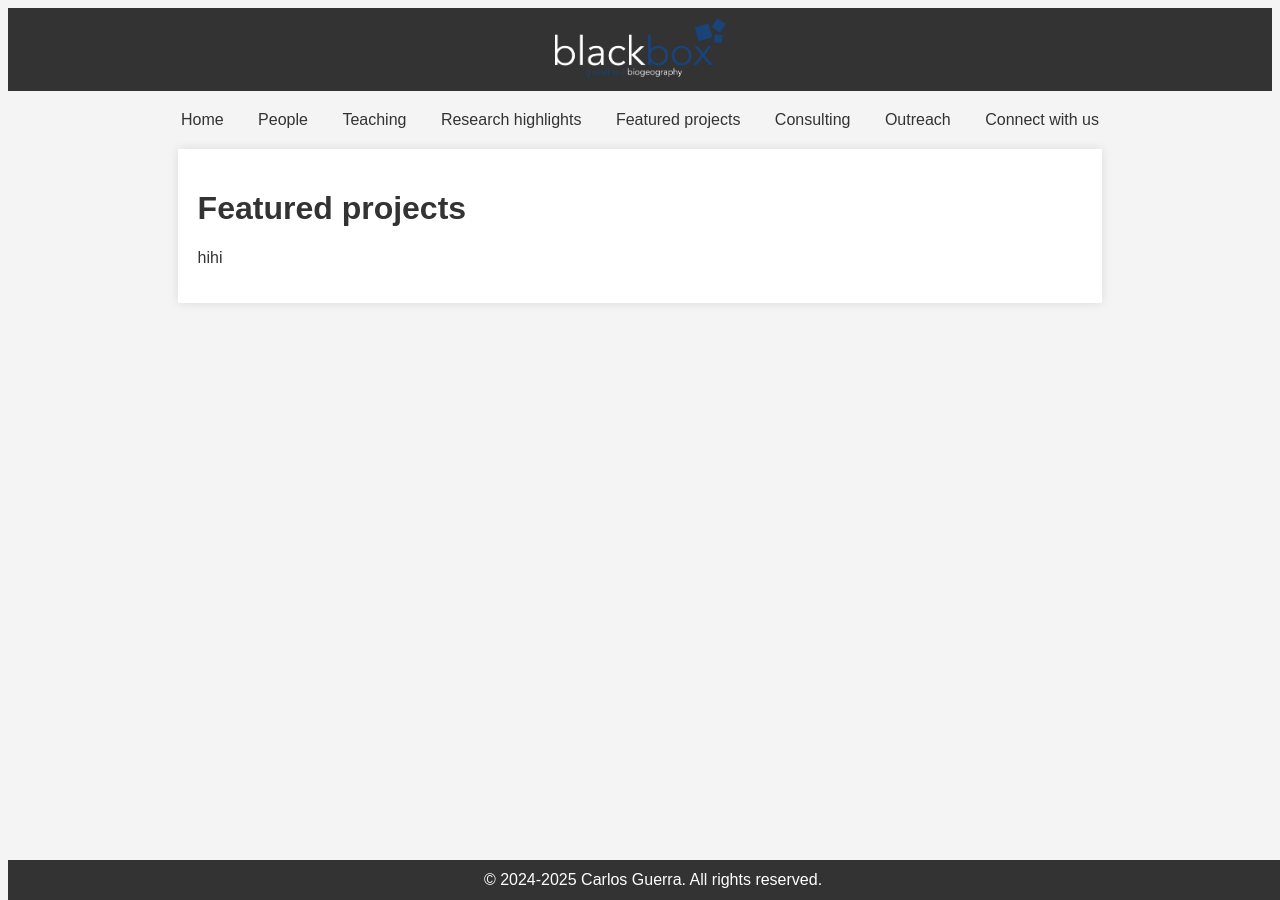
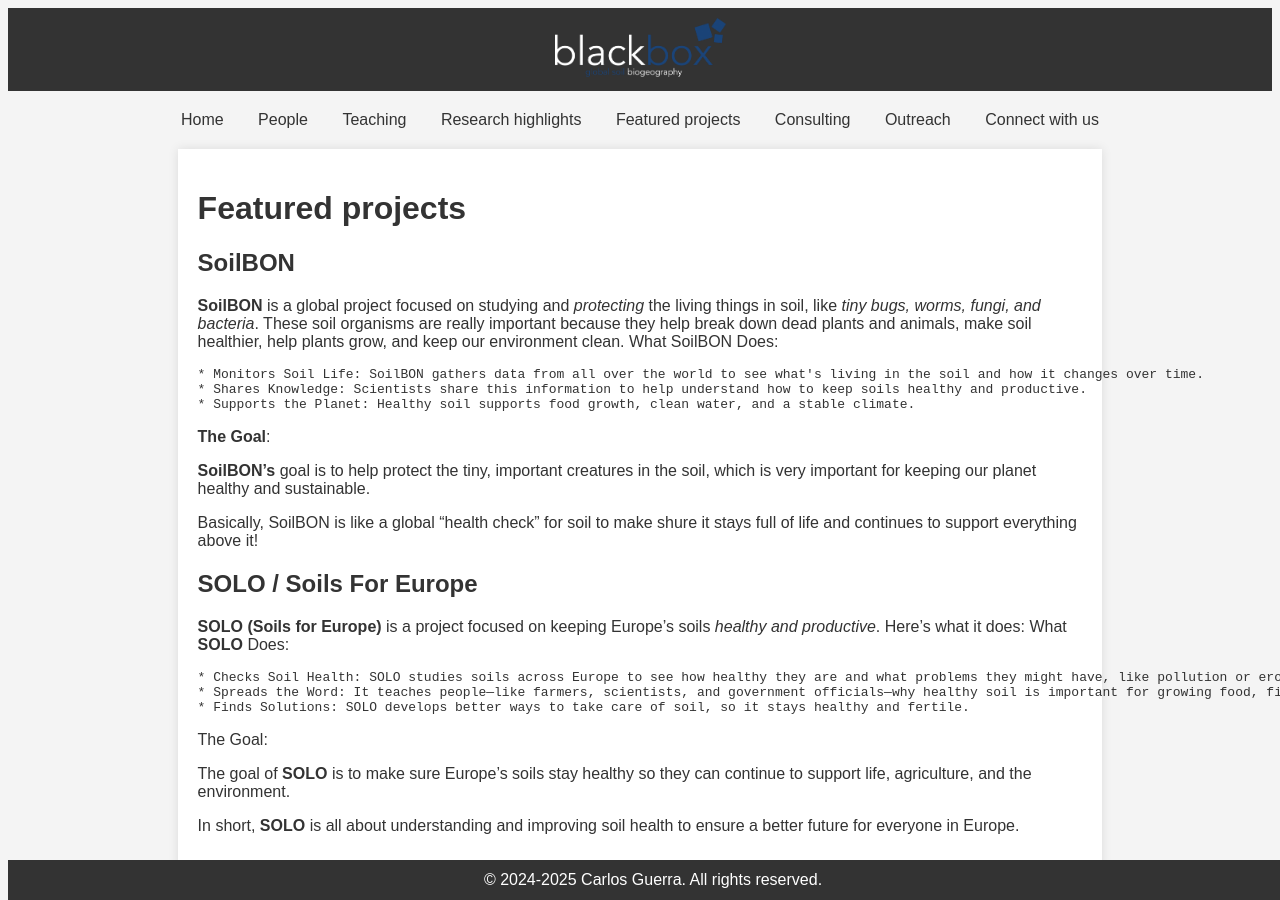
Before and after one commit to Blackboxgeo/blackbox.github.io, a Jekyll site: the page built from fp/index.md, in a window 1280 px wide. Built offline with Jekyll 4.4.1, drawn with Linux system fonts in a browser that asks for light colours.

Commit message:
Started to work on the Featured Projects

```diff
--- a/fp/index.md
+++ b/fp/index.md
@@ -5,4 +5,32 @@ layout: default
 
 # **Featured projects**
 
-hihi
+## **SoilBON**
+
+**SoilBON** is a global project focused on studying and *protecting* the living things in soil, like *tiny bugs, worms, fungi, and bacteria*. These soil organisms are really important because they help break down dead plants and animals, make soil healthier, help plants grow, and keep our environment clean.
+What SoilBON Does:
+
+    * Monitors Soil Life: SoilBON gathers data from all over the world to see what's living in the soil and how it changes over time.
+    * Shares Knowledge: Scientists share this information to help understand how to keep soils healthy and productive.
+    * Supports the Planet: Healthy soil supports food growth, clean water, and a stable climate.
+
+**The Goal**:
+
+**SoilBON’s** goal is to help protect the tiny, important creatures in the soil, which is very important for keeping our planet healthy and sustainable.
+
+Basically, SoilBON is like a global "health check" for soil to make shure it stays full of life and continues to support everything above it!
+
+## **SOLO / Soils For Europe**
+
+**SOLO (Soils for Europe)** is a project focused on keeping Europe's soils *healthy and productive*. Here’s what it does:
+What **SOLO** Does:
+
+    * Checks Soil Health: SOLO studies soils across Europe to see how healthy they are and what problems they might have, like pollution or erosion.
+    * Spreads the Word: It teaches people—like farmers, scientists, and government officials—why healthy soil is important for growing food, fighting climate change,  and protecting nature.
+    * Finds Solutions: SOLO develops better ways to take care of soil, so it stays healthy and fertile.
+
+The Goal:
+
+The goal of **SOLO** is to make sure Europe’s soils stay healthy so they can continue to support life, agriculture, and the environment.
+
+In short, **SOLO** is all about understanding and improving soil health to ensure a better future for everyone in Europe.
```
